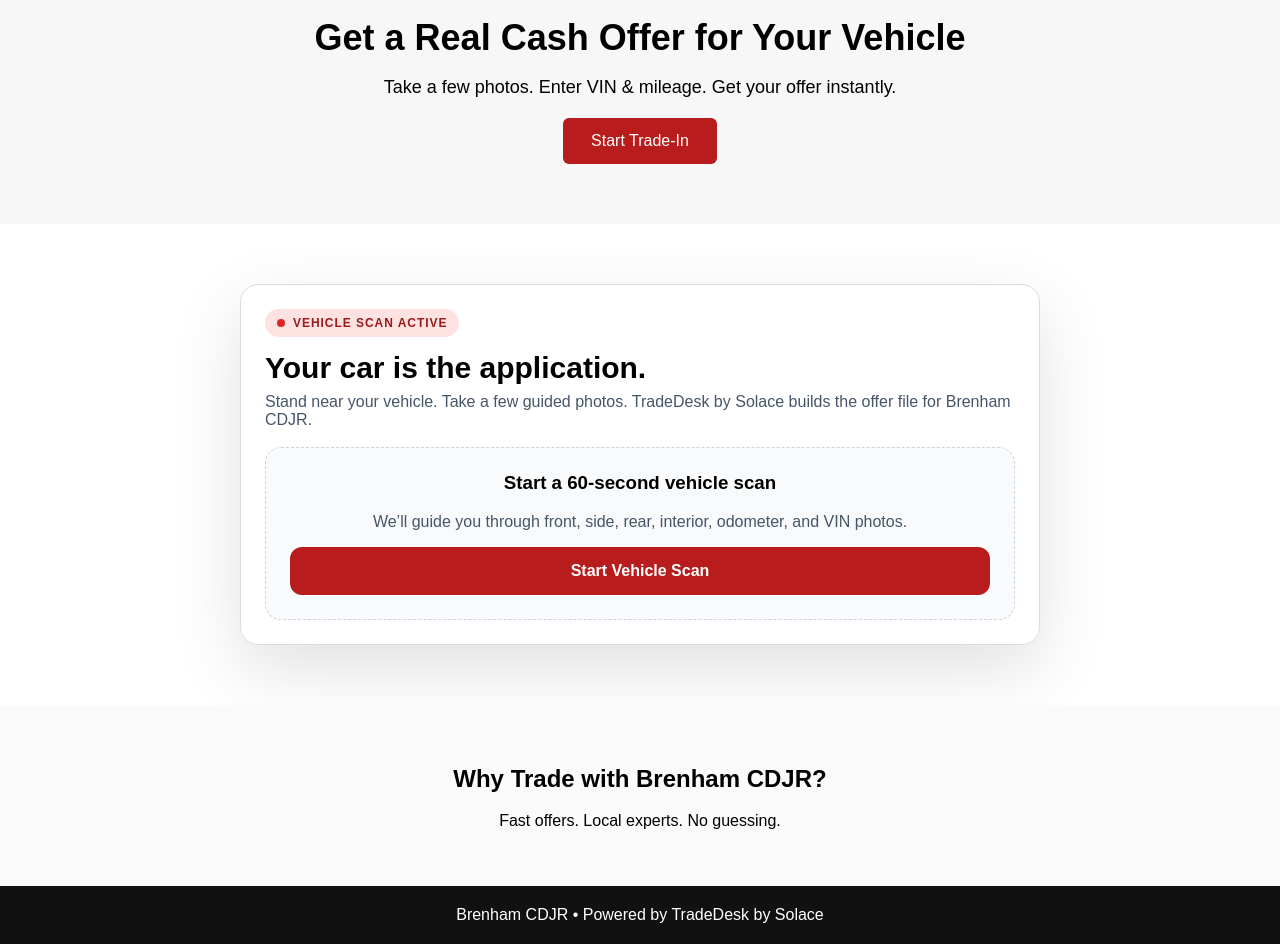
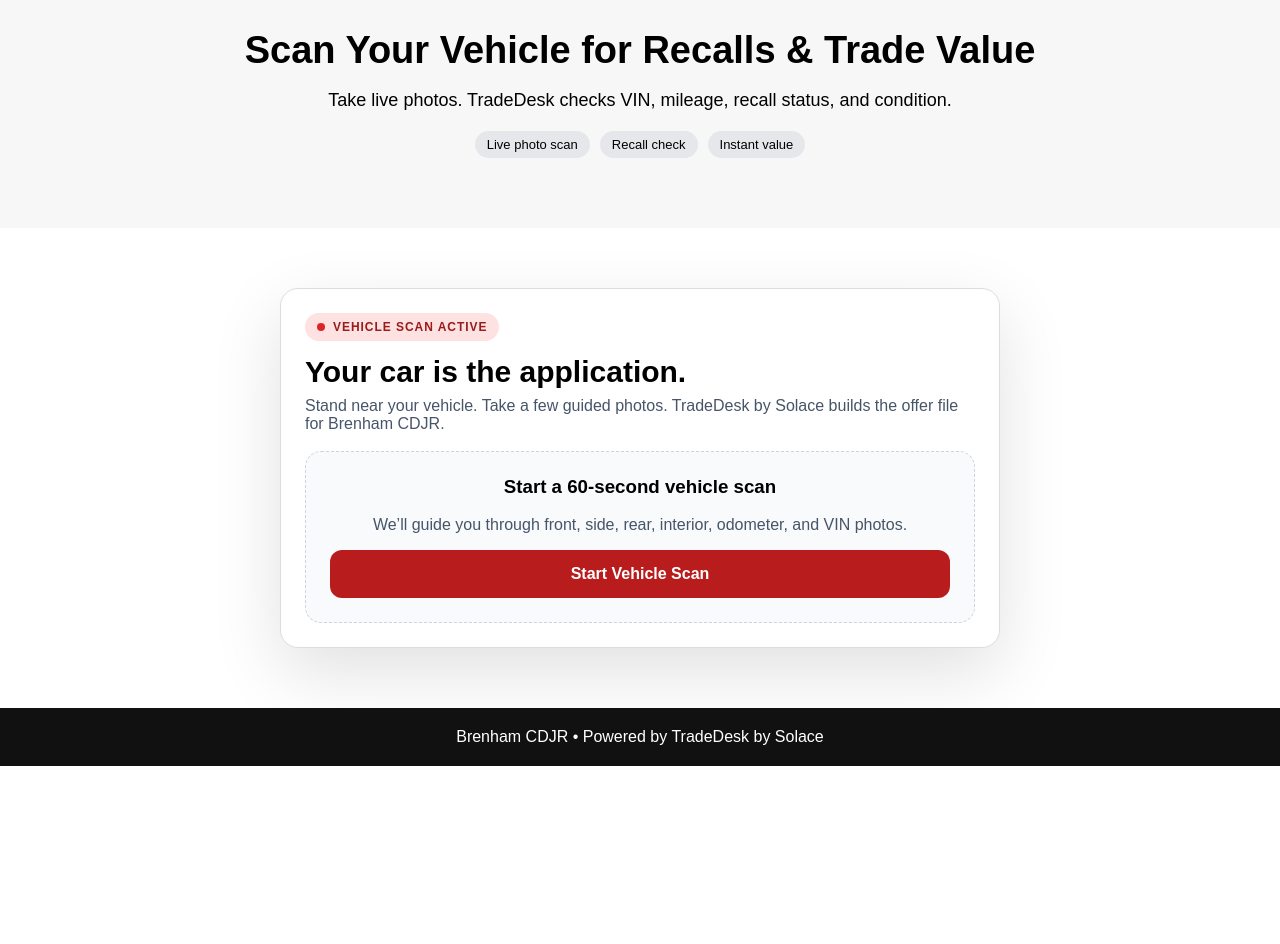
Before and after one commit to zlomke76-del/solacetrade, a Next.js app: page / in a window 1280 px wide. Shown: the part 160-1104 px from the top of the page. After the commit the page ends 926 px from the top, so only its background shows below. Built offline with nearby package versions, Linux system fonts and the light colour scheme.

Commit message:
Update page.tsx

```diff
--- a/app/page.tsx
+++ b/app/page.tsx
@@ -33,47 +33,32 @@
 
       {/* HERO */}
       <section style={{
-        padding: "60px 20px",
+        padding: "70px 20px",
         background: "#f7f7f7",
         textAlign: "center"
       }}>
-        <h1 style={{ fontSize: 36, marginBottom: 10 }}>
-          Get a Real Cash Offer for Your Vehicle
+        <h1 style={{ fontSize: 38, marginBottom: 10 }}>
+          Scan Your Vehicle for Recalls & Trade Value
         </h1>
 
         <p style={{ fontSize: 18, marginBottom: 20 }}>
-          Take a few photos. Enter VIN & mileage. Get your offer instantly.
+          Take live photos. TradeDesk checks VIN, mileage, recall status, and condition.
         </p>
 
-        <button style={{
-          padding: "14px 28px",
-          background: "#b91c1c",
-          color: "white",
-          border: "none",
-          borderRadius: 6,
-          fontSize: 16
-        }}>
-          Start Trade-In
-        </button>
+        <div style={{ display: "flex", justifyContent: "center", gap: 10, flexWrap: "wrap" }}>
+          <span style={chip}>Live photo scan</span>
+          <span style={chip}>Recall check</span>
+          <span style={chip}>Instant value</span>
+        </div>
       </section>
 
       {/* TRADEDESK */}
       <section style={{
-        maxWidth: 800,
+        maxWidth: 720,
         margin: "40px auto",
         padding: 20
       }}>
         <TradeDesk />
-      </section>
-
-      {/* TRUST */}
-      <section style={{
-        padding: 40,
-        background: "#fafafa",
-        textAlign: "center"
-      }}>
-        <h2>Why Trade with Brenham CDJR?</h2>
-        <p>Fast offers. Local experts. No guessing.</p>
       </section>
 
       {/* FOOTER */}
@@ -88,3 +73,10 @@
     </main>
   );
 }
+
+const chip = {
+  background: "#e5e7eb",
+  padding: "6px 12px",
+  borderRadius: 20,
+  fontSize: 13
+};
```
